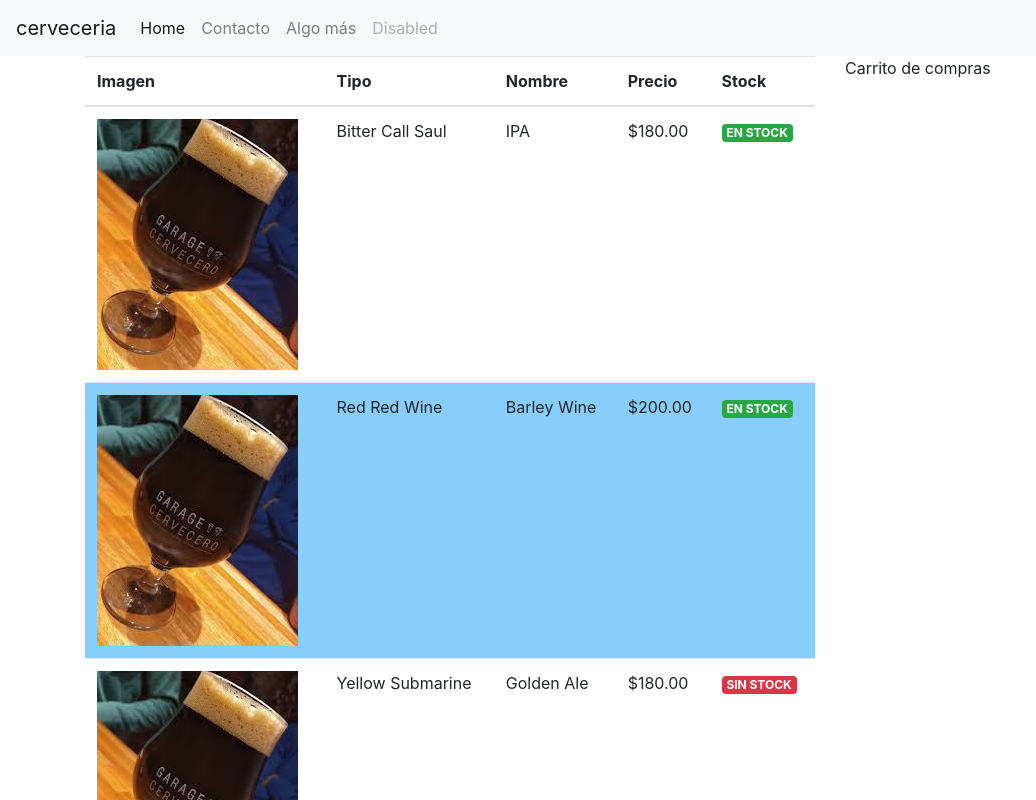
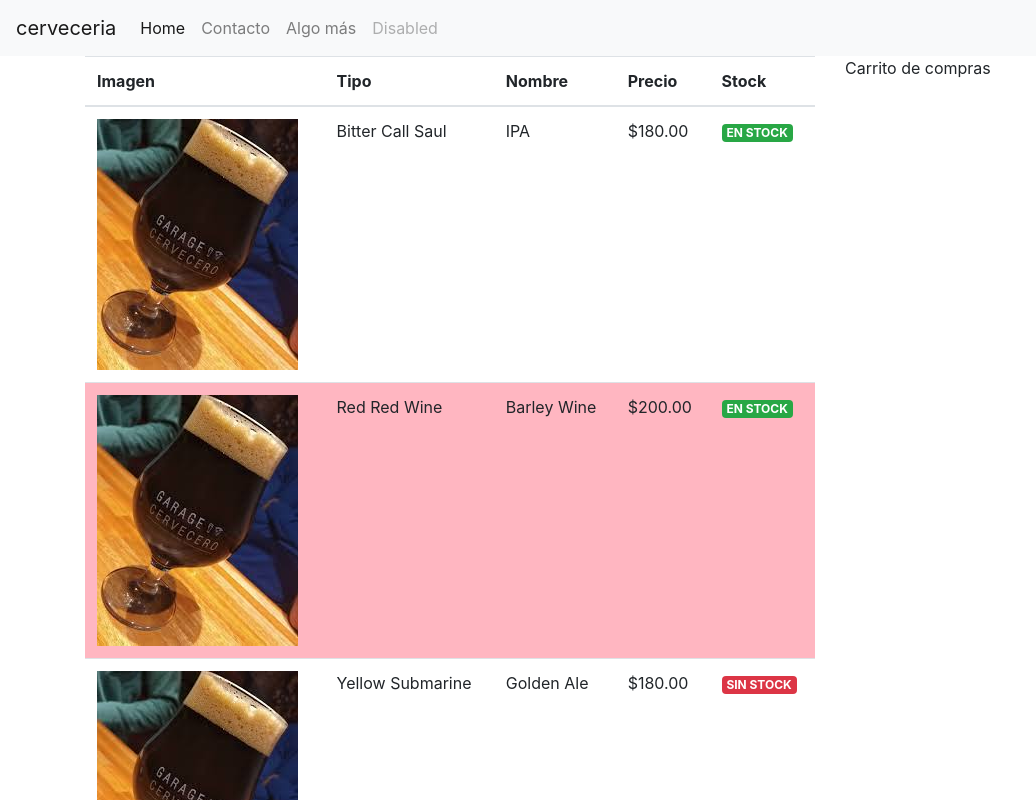
Before and after one commit to cio24/angular, an Angular app: page / in a window 1280 px wide. Shown: the top 800 px of the page, without its empty margins (0-1036 px from the left). Built offline with nearby package versions, Linux system fonts and the light colour scheme.

Commit message:
se cambio el color de  fondo de las cervezas de oferta

```diff
--- a/src/app/beer-list/beer-list.component.scss
+++ b/src/app/beer-list/beer-list.component.scss
@@ -1,3 +1,3 @@
 .clearance{
-    background-color: lightskyblue;
+    background-color: lightpink;
 }
```
